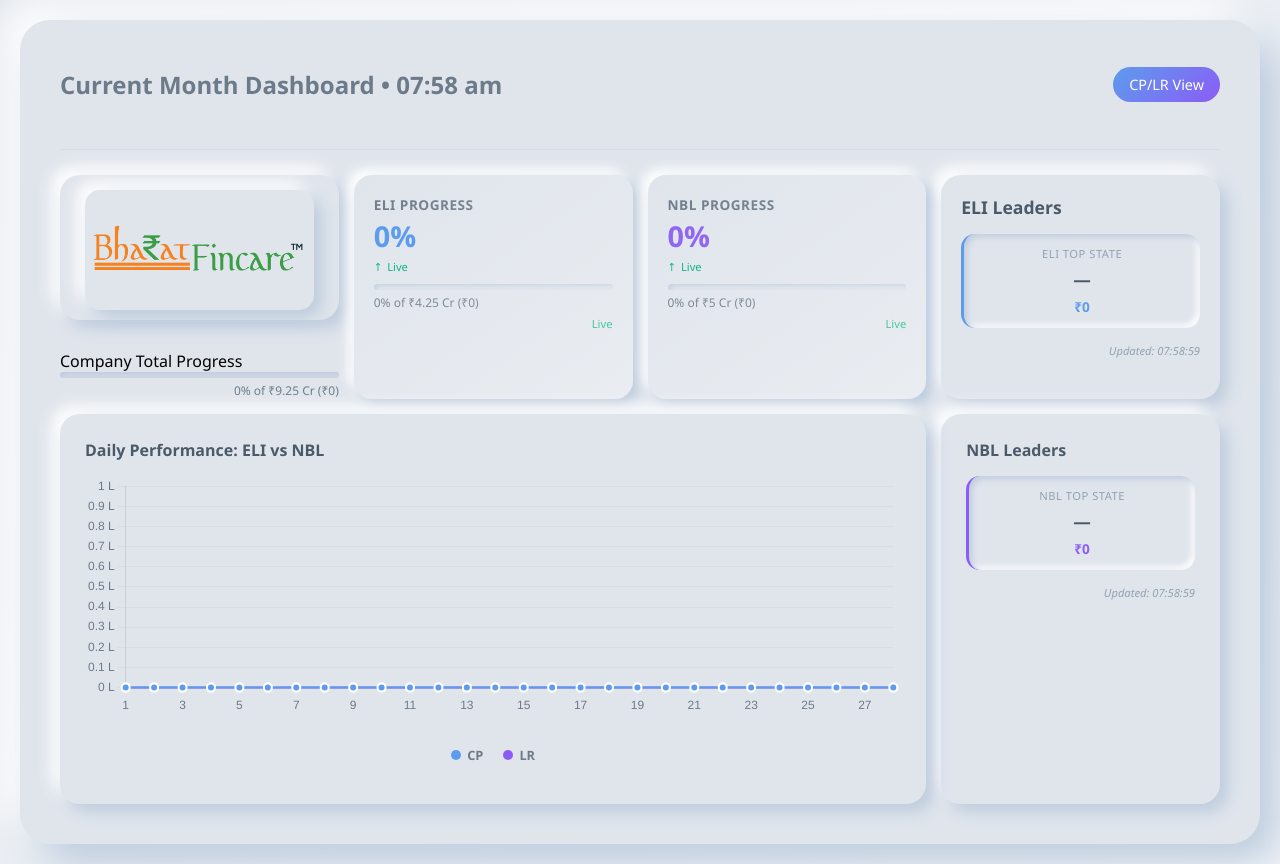
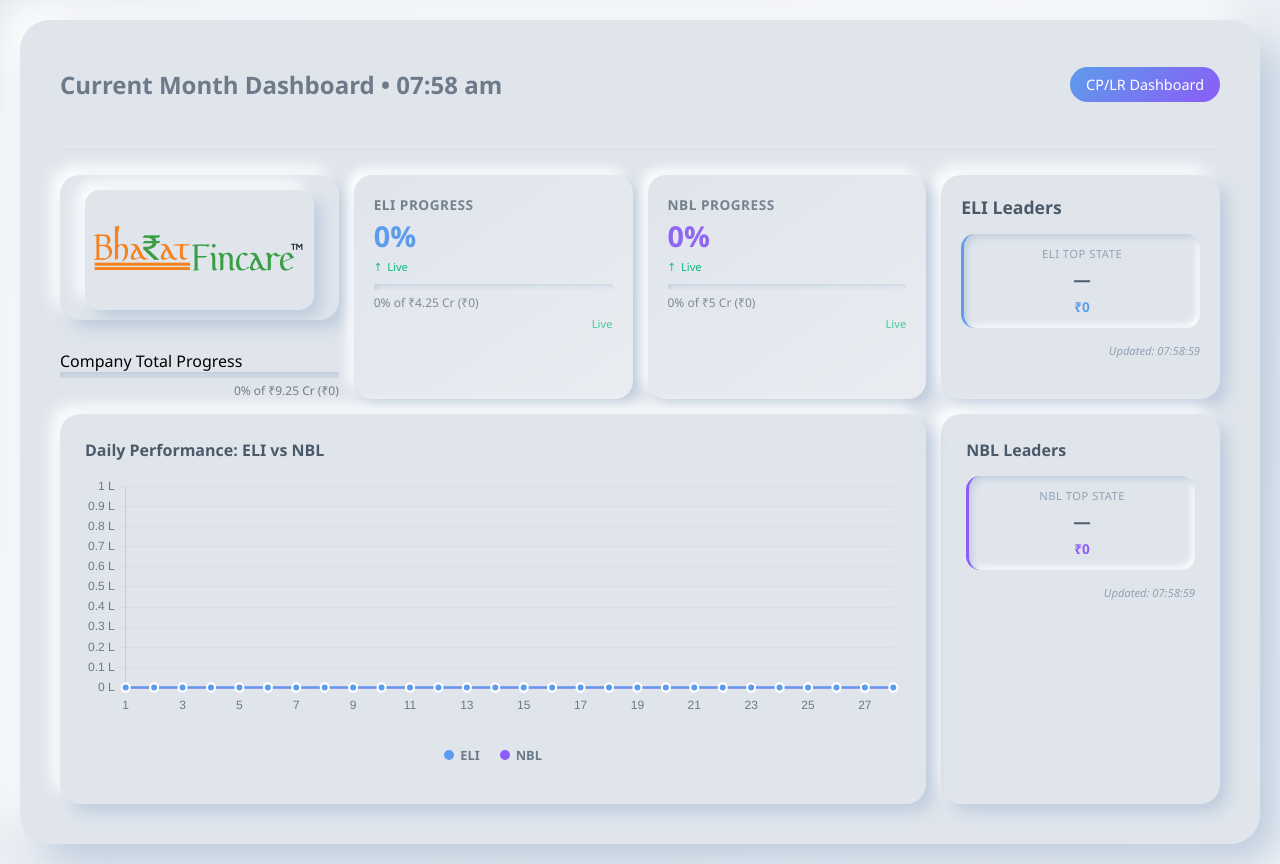
Before and after one commit to Anujh23/files-db-dashboard, a Flask app: page / in a window 1280 px wide. Run offline with Flask 3, Linux system fonts and the light colour scheme; data that the repository does not hold is empty.

Commit message:
Update templates

```diff
--- a/templates/cp_lr.html
+++ b/templates/cp_lr.html
@@ -5,7 +5,7 @@
 <head>
     <meta charset="UTF-8">
     <meta name="viewport" content="width=device-width, initial-scale=1.0">
-    <title>Dashboard</title>
+    <title>Dashboard- Daily Performance</title>
     <link rel="stylesheet" href="{{ url_for('static', filename='css/style.css') }}">
     <script src="https://cdn.jsdelivr.net/npm/chart.js"></script>
 </head>
@@ -13,7 +13,7 @@
 <body>
     <div class="dashboard">
         <div class="header">
-            <div class="welcome-text">CP vs LR Dashboard</div>
+            <div class="welcome-text">Daily Performance Dashboard (CP VS LR)</div>
             <a href="/"
                 style="text-decoration: none; display: flex; align-items: center; gap: 8px; padding: 8px 16px; background: linear-gradient(135deg, #5d9cec, #8b5cf6); color: white; border-radius: 20px; font-size: 0.9rem; font-weight: 500; transition: transform 0.2s;"
                 onmouseover="this.style.transform='scale(1.05)'" onmouseout="this.style.transform='scale(1)'">
--- a/templates/index.html
+++ b/templates/index.html
@@ -5,7 +5,7 @@
 <head>
     <meta charset="UTF-8">
     <meta name="viewport" content="width=device-width, initial-scale=1.0">
-    <title>Neumorphic Dashboard - Daily Performance</title>
+    <title>Dashboard- Daily Performance</title>
     <link rel="stylesheet" href="{{ url_for('static', filename='css/style.css') }}">
     <script src="https://cdn.jsdelivr.net/npm/chart.js"></script>
 </head>
@@ -14,11 +14,11 @@
     <div class="dashboard">
         <!-- Header -->
         <div class="header">
-            <div class="welcome-text">Daily Performance Dashboard</div>
+            <div class="welcome-text">Daily Performance Dashboard (ELI VS NBL)</div>
             <a href="/cp-lr"
                 style="text-decoration: none; display: flex; align-items: center; gap: 8px; padding: 8px 16px; background: linear-gradient(135deg, #5d9cec, #8b5cf6); color: white; border-radius: 20px; font-size: 0.9rem; font-weight: 500; transition: transform 0.2s;"
                 onmouseover="this.style.transform='scale(1.05)'" onmouseout="this.style.transform='scale(1)'">
-                CP/LR View
+                CP/LR Dashboard
             </a>
             <div class="month-selector">
                 <button class="month-btn" onclick="changeMonth(-1)">← Prev</button>
@@ -115,11 +115,11 @@
             <div class="graph-legend">
                 <div class="legend-item">
                     <div class="legend-color" style="background: #5d9cec;"></div>
-                    <span class="legend-text eli-legend"><b>CP</b></span>
+                    <span class="legend-text eli-legend"><b>ELI</b></span>
                 </div>
                 <div class="legend-item">
                     <div class="legend-color" style="background: #8b5cf6;"></div>
-                    <span class="legend-text nbl-legend"><b>LR</b></span>
+                    <span class="legend-text nbl-legend"><b>NBL</b></span>
                 </div>
             </div>
 
```
